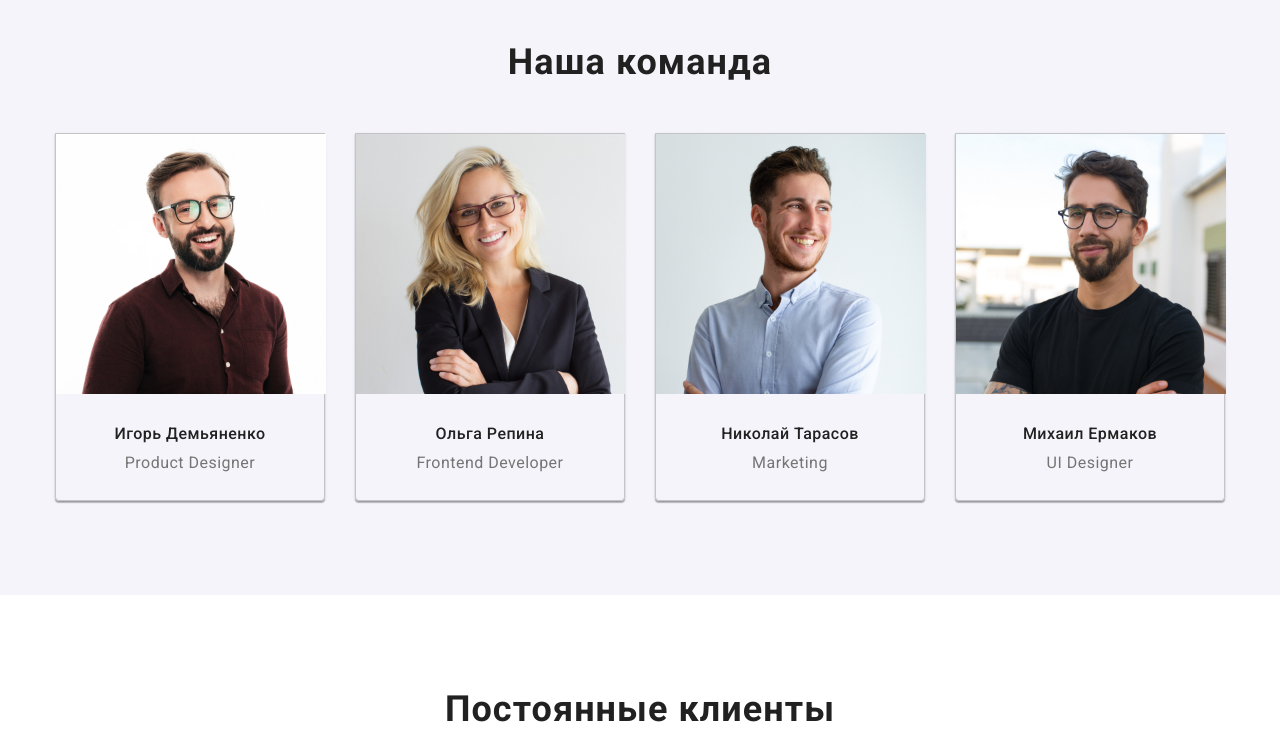
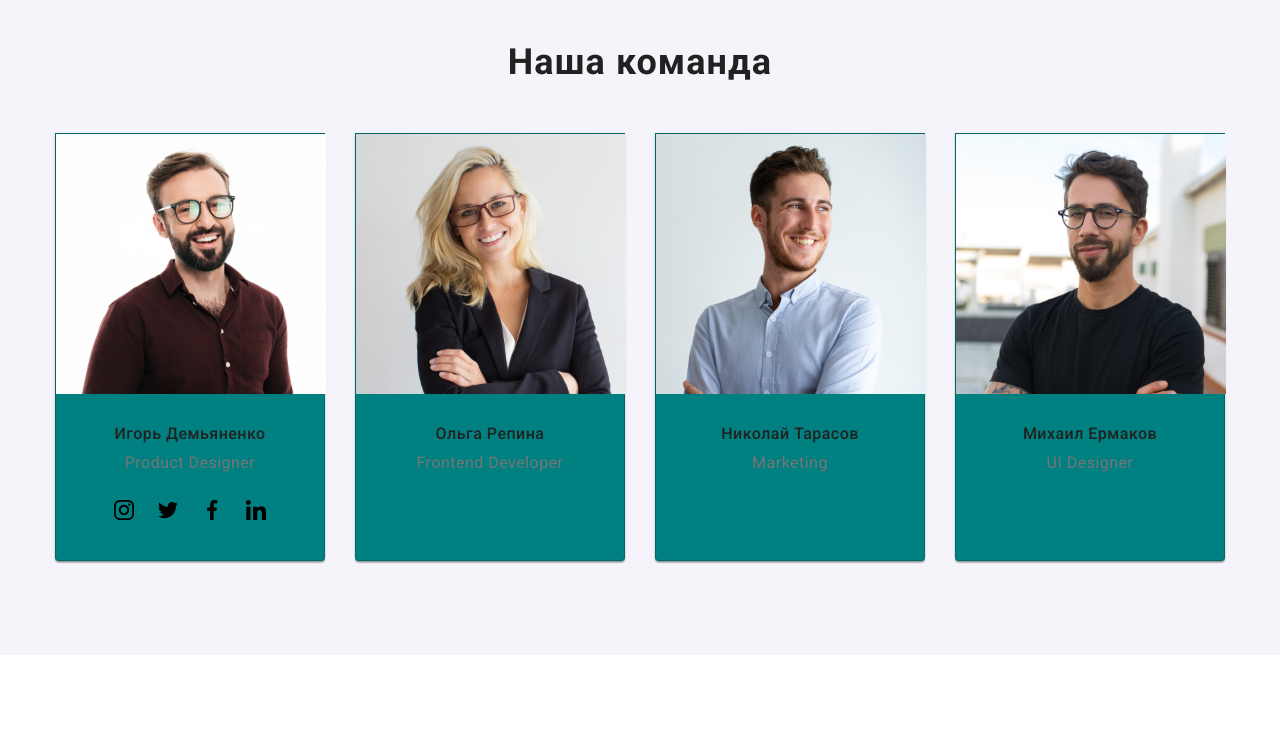
Before and after one commit to alexkrizhyk/goit-markup-hw-04, a plain HTML site: page index.html in a window 1280 px wide. Shown: the part 1520-2266 px from the top of the page. Drawn offline with nearby package versions, Linux system fonts and the light colour scheme.

Commit message:
ДЗ-4
добавлены спрайты на одного сотрудника

```diff
--- a/CSS/styles.css
+++ b/CSS/styles.css
@@ -160,6 +160,13 @@ color: var(--text-color);
 
 .hero {
     background: var(--footer-hero-bg-color);
+    background-image: linear-gradient(
+        rgba(47, 48, 58, 0.4),
+        rgba(47, 48, 58, 0.4)
+        ),
+        url(../images/hero-background-Img.jpg);
+    background-repeat: no-repeat;
+    background-size: cover;
 }
 
 
@@ -167,6 +174,7 @@ color: var(--text-color);
 .hero .container {
     padding: 200px 0px 200px 0px;
     text-align: center;
+
 }
 
 .hero-name {
@@ -317,7 +325,8 @@ color: var(--text-color);
 .team-list-item {
     margin-right: 30px;
     width: 270px;
-    height: 368px;
+    height: 428px;
+    background-color: teal;
     border: 1px solid rgba(0, 0, 0, 0.2);
     box-shadow: 0px 1px 3px rgba(0, 0, 0, 0.12), 0px 1px 1px rgba(0, 0, 0, 0.14), 0px 2px 1px rgba(0, 0, 0, 0.2);
     border-radius: 0px 0px 4px 4px;
@@ -348,6 +357,39 @@ color: var(--text-color);
     line-height: 1.188;
     letter-spacing: 0.03em;
     text-align: center;
+    margin-bottom: 16px;
+}
+
+.social-list {
+    display: flex;
+    justify-content: center;
+    margin-bottom: 30px;
+}
+
+.social-list-link {
+    display: flex;
+    justify-content: center;
+    align-items: center;
+    width: 44px;
+    height: 44px;
+    border-radius: 50%;
+
+}
+
+.social-list-link:hover,
+.social-list-link:focus {
+    background-color: var(--accent-color);
+}
+
+.social-list-link:hover .social-list-icon,
+.social-list-link:focus .social-list-icon {
+    fill: var(--white-text-color);
+}
+
+.social-list-icon {
+    width: 20px;
+    height: 20px;
+
 }
 
 /* === END OUR TEAM === */
@@ -383,8 +425,6 @@ background: var(--white-text-color);
     display: flex;
     flex-wrap: nowrap;
 }
-
-
 
 .our-clients-name {
     width: 170px;
--- a/index.html
+++ b/index.html
@@ -96,6 +96,36 @@
                                 <div class="team-list-item-about">
                                     <h3 class="team-employee-name">Игорь Демьяненко</h3>
                                     <p class="team-employee-position">Product Designer</p>
+                                    <ul class="social-list">
+                                        <li class="social-list-item">
+                                            <a href="" class="social-list-link">
+                                                <svg class="social-list-icon">
+                                                    <use href="./images/symbol-defs-origin.svg#icon-instagram-2"></use>
+                                                </svg>
+                                            </a>
+                                        </li>
+                                        <li class="social-list-item">
+                                            <a href="" class="social-list-link">
+                                                <svg class="social-list-icon">
+                                                    <use href="./images/symbol-defs-origin.svg#icon-twitter-1"></use>
+                                                </svg>
+                                            </a>
+                                        </li>
+                                        <li class="social-list-item">
+                                            <a href="" class="social-list-link">
+                                                <svg class="social-list-icon">
+                                                    <use href="./images/symbol-defs-origin.svg#icon-facebook-1"></use>
+                                                </svg>
+                                            </a>
+                                        </li>
+                                        <li class="social-list-item">
+                                            <a href="" class="social-list-link">
+                                                <svg class="social-list-icon">
+                                                    <use href="./images/symbol-defs-origin.svg#icon-linkedin-1"></use>
+                                                </svg>
+                                            </a>
+                                        </li>
+                                    </ul>
                                 </div>
                         </li>
                         <li class="team-list-item">
```
Also changed, not shown: images/symbol-defs-origin.svg (added), 1 other file.
